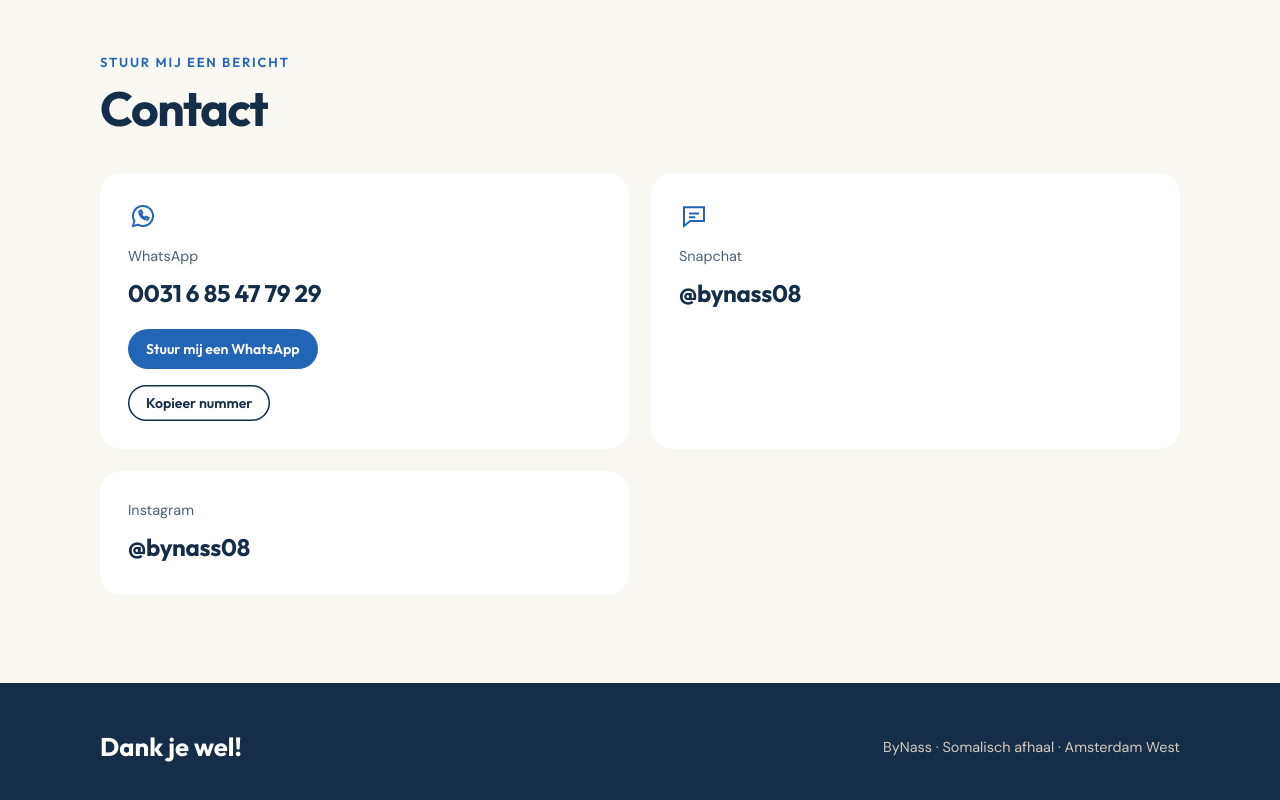
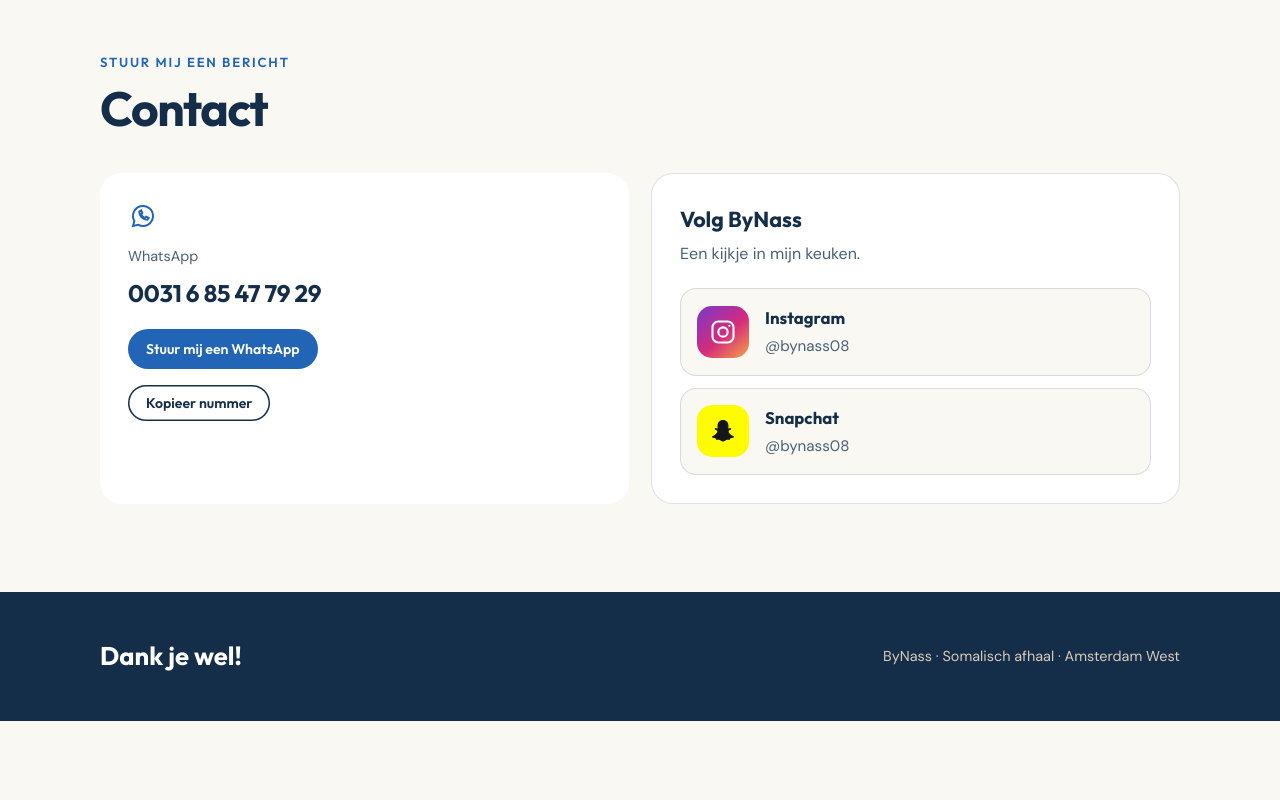
Before and after one commit to umpreneur/bynass, a plain HTML site: page index.html in a window 1280 px wide. Shown: the part 4420-5220 px from the top of the page. After the commit the page ends 5141 px from the top, so only its background shows below. Drawn offline with Linux system fonts and the light colour scheme.

Commit message:
Modernize Instagram and Snapchat links with recognizable brand icons and compact social cards

```diff
--- a/index.html
+++ b/index.html
@@ -351,6 +351,22 @@ footer small { font-size: .9rem; }
 @media(max-width:480px) { .m-serving-photo { width:64px;height:64px;border-radius:10px; } }
 .tile .t-value a { color:inherit; text-decoration:none; }
 .tile .t-value a:hover { text-decoration:underline; }
+
+.social-panel { background:var(--card); border:1px solid var(--line); border-radius:22px; padding:28px; }
+.social-panel h3 { font-size:1.35rem; }
+.social-panel p { color:var(--muted); margin:4px 0 22px; font-size:1rem; }
+.social-links { display:grid; gap:12px; }
+.social-link { display:flex; align-items:center; gap:16px; padding:16px; border:1px solid var(--line); border-radius:16px; text-decoration:none; color:var(--ink); background:var(--bg); transition:transform .15s,box-shadow .15s; }
+.social-link:hover { transform:translateY(-2px); box-shadow:0 6px 18px rgba(20,46,73,.09); }
+.social-link:focus-visible { outline:3px solid var(--red); outline-offset:3px; }
+.social-icon { display:grid; place-items:center; width:52px; height:52px; border-radius:15px; flex:none; }
+.social-icon svg { width:28px; height:28px; }
+.social-instagram .social-icon { color:#fff; background:linear-gradient(140deg,#7739cf,#d52b7c 55%,#f6a343); }
+.social-snapchat .social-icon { color:#161616; background:#fffc00; }
+.social-copy { display:grid; gap:2px; }
+.social-copy strong { font-family:var(--head); font-size:1.05rem; }
+.social-copy>span { color:var(--muted); font-size:.95rem; }
+@media(prefers-reduced-motion:reduce) { .social-link { transition:none; } .social-link:hover { transform:none; } }
 </style>
 </head>
 <body>
@@ -486,14 +502,19 @@ footer small { font-size: .9rem; }
           <span class="t-value" id="phone">0031 6 85 47 79 29</span>
           <a class="btn sm" href="https://wa.me/31685477929" target="_blank" rel="noopener">Stuur mij een WhatsApp</a><button class="btn sm ghost" id="copy-phone" type="button">Kopieer nummer</button>
         </div>
-        <div class="tile">
-          <svg viewBox="0 0 24 24" fill="none" stroke="currentColor" stroke-width="1.6" aria-hidden="true"><path d="M4 5h16v11H9l-5 4Z"/><path d="M8 10h8M8 13h5"/></svg>
-          <span class="t-label">Snapchat</span>
-          <span class="t-value"><a href="https://www.snapchat.com/add/bynass08" target="_blank" rel="noopener">@bynass08</a></span>
-        </div>
-        <div class="tile">
-          <span class="t-label">Instagram</span>
-          <span class="t-value"><a href="https://www.instagram.com/bynass08/" target="_blank" rel="noopener">@bynass08</a></span>
+        <div class="social-panel">
+          <h3>Volg ByNass</h3>
+          <p>Een kijkje in mijn keuken.</p>
+          <div class="social-links">
+            <a class="social-link social-instagram" href="https://www.instagram.com/bynass08/" target="_blank" rel="noopener" aria-label="ByNass op Instagram, @bynass08">
+              <span class="social-icon" aria-hidden="true"><svg viewBox="0 0 24 24" fill="none" stroke="currentColor" stroke-width="1.8"><rect x="3" y="3" width="18" height="18" rx="5"/><circle cx="12" cy="12" r="4"/><circle cx="17.4" cy="6.7" r="1" fill="currentColor" stroke="none"/></svg></span>
+              <span class="social-copy"><strong>Instagram</strong><span>@bynass08</span></span>
+            </a>
+            <a class="social-link social-snapchat" href="https://www.snapchat.com/add/bynass08" target="_blank" rel="noopener" aria-label="ByNass op Snapchat, @bynass08">
+              <span class="social-icon" aria-hidden="true"><svg viewBox="0 0 24 24" fill="currentColor"><path d="M12 2.5c-3 0-4.7 2.1-4.7 5.2 0 .7.1 1.5.1 2.2-.5.2-1.2-.5-1.8-.4-.8.1-.9 1-.2 1.5.6.4 1.5.5 1.7 1.1.4 1.2-1.8 3.9-4.1 4.3-.5.1-.6.8-.1 1.1.8.5 1.8.6 2.7.8.3.1.2 1.2.7 1.3.7.1 1.2-.2 2.1-.1 1.3.1 2.2 1.5 3.6 1.5s2.3-1.4 3.6-1.5c.9-.1 1.4.2 2.1.1.5-.1.4-1.2.7-1.3.9-.2 1.9-.3 2.7-.8.5-.3.4-1-.1-1.1-2.3-.4-4.5-3.1-4.1-4.3.2-.6 1.1-.7 1.7-1.1.7-.5.6-1.4-.2-1.5-.6-.1-1.3.6-1.8.4 0-.7.1-1.5.1-2.2 0-3.1-1.7-5.2-4.7-5.2Z"/></svg></span>
+              <span class="social-copy"><strong>Snapchat</strong><span>@bynass08</span></span>
+            </a>
+          </div>
         </div>
       </div>
     </div>
```
